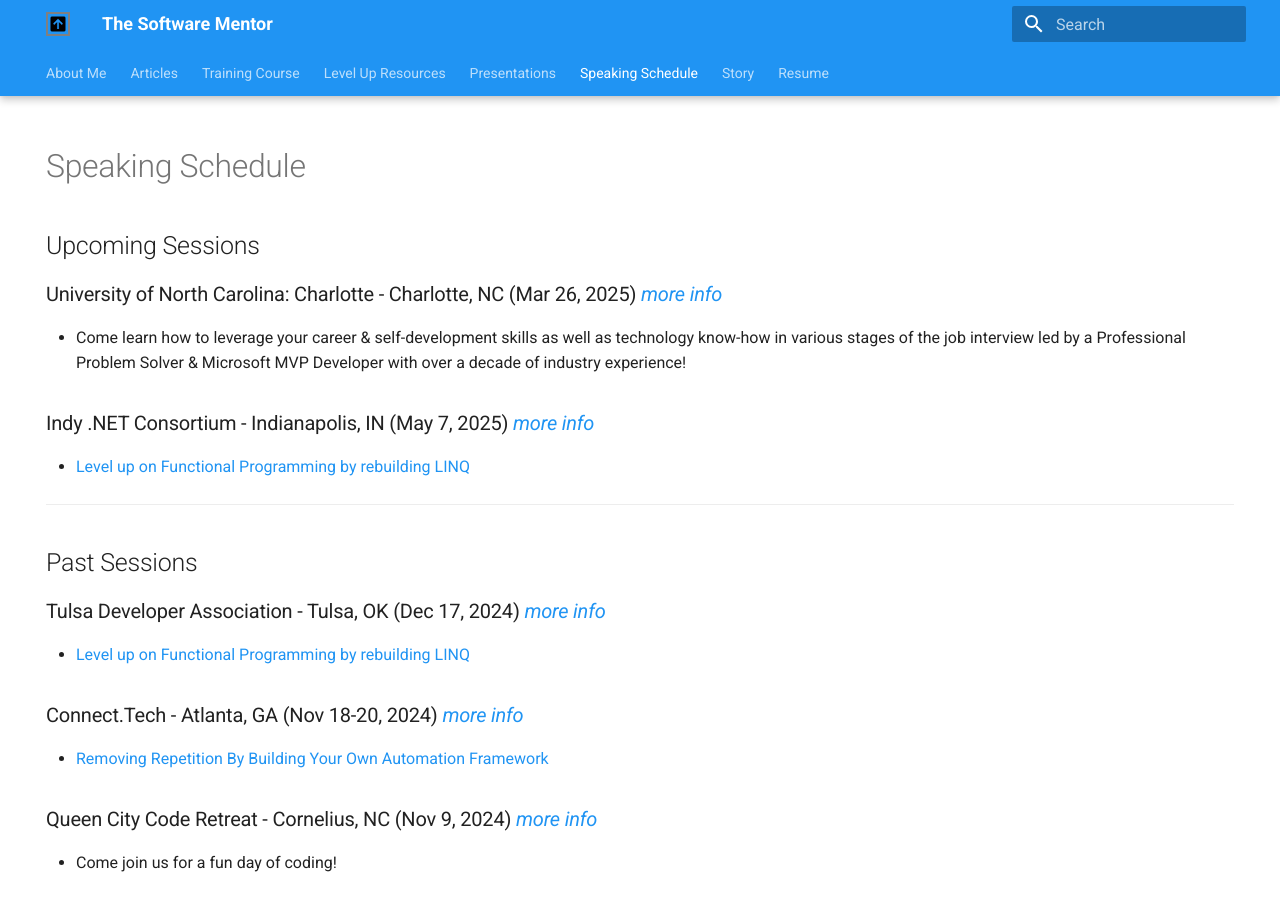
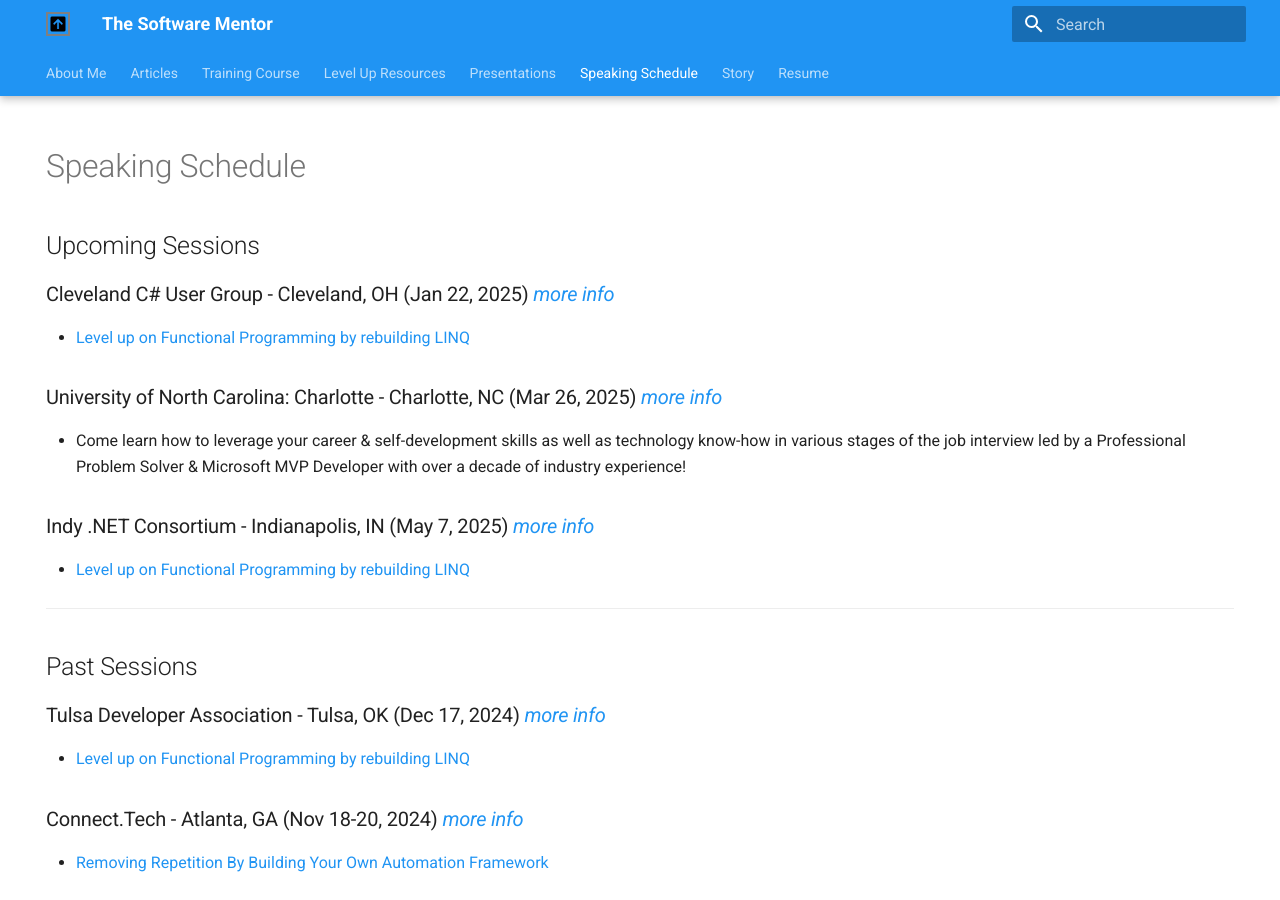
Before and after one commit to cameronpresley/blog, an MkDocs documentation site: the page built from docs/speaking-schedule.md, in a window 1280 px wide and 900 px high. Built offline with MkDocs 1.6.1 and Material for MkDocs 9.7.7, drawn with Linux system fonts in a browser that asks for light colours; plug-ins that fetch from the network failed and are left out.

Commit message:
Update speaking-schedule.md (#112)

```diff
--- a/docs/speaking-schedule.md
+++ b/docs/speaking-schedule.md
@@ -6,6 +6,10 @@
 
 # Speaking Schedule
 ## Upcoming Sessions
+
+### Cleveland C# User Group - Cleveland, OH (Jan 22, 2025) _[more info](https://meetu.ps/e/NLSld/vjPPr/i)_
+
+- [Level up on Functional Programming by rebuilding LINQ](./presentations.md#level-up-on-functional-programming-by-rebuilding-linq)
 
 ### University of North Carolina: Charlotte - Charlotte, NC (Mar 26, 2025) _[more info](https://charlotte-csm.symplicity.com/students/?s=event&ss=ws&mode=form&id=e912ef77bc019314e4cfc18f5df7ea78)_
 
```
